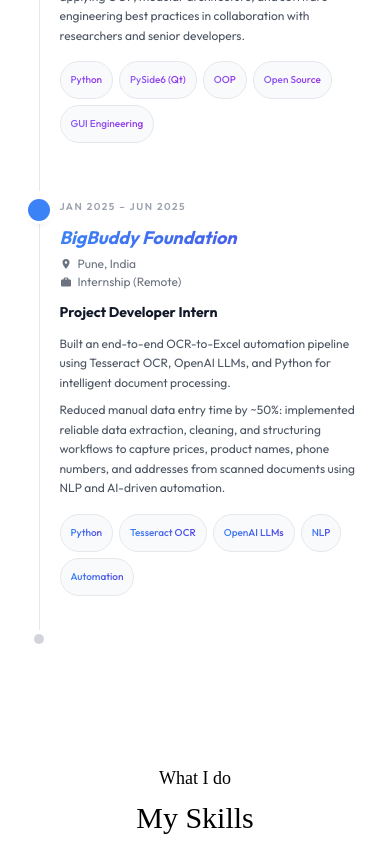
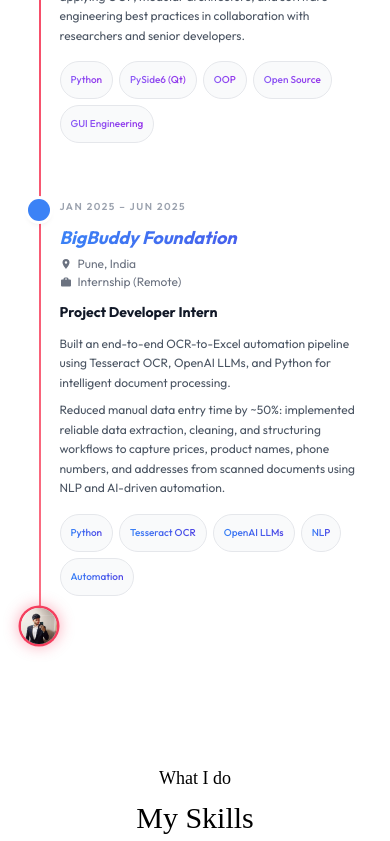
Before and after one commit to AdityaWagh06/Aditya.Wagh-Portfolio, a React (Vite) app: page / in a window 390 px wide. Shown: the part 2776-3617 px from the top of the page. Built offline with nearby package versions, Linux system fonts and the light colour scheme; a web font is replaced by a local one.

Commit message:
fix: add scroll-tracking avatar to mobile experience timeline

```diff
--- a/src/components/Experience.jsx
+++ b/src/components/Experience.jsx
@@ -31,8 +31,6 @@ function MobileEntry({ item }) {
             className={`relative pl-8 pb-12 transition-all duration-700 ease-out
                         ${vis ? 'opacity-100 translate-y-0' : 'opacity-0 translate-y-8'}`}
         >
-            {/* spine line */}
-            <div className="absolute left-[11px] top-3 bottom-0 w-px bg-gray-200 dark:bg-white/10" />
             {/* colored dot */}
             <div className={`absolute left-0 top-2 w-[22px] h-[22px] rounded-full ${item.dot}
                             ring-[3px] ring-white dark:ring-[#111] shadow-md z-10`} />
@@ -72,29 +70,42 @@ function MobileEntry({ item }) {
 
 // ── scroll-driven animated timeline ─────────────────────────────────────────
 export default function Experience() {
-    const containerRef = useRef(null)
-    const [fillPx, setFillPx] = useState(0)
-    const [totalH, setTotalH] = useState(0)
+    const containerRef  = useRef(null)
+    const mobileRef     = useRef(null)
+    const [fillPx,    setFillPx]    = useState(0)
+    const [totalH,    setTotalH]    = useState(0)
+    const [mobFill,   setMobFill]   = useState(0)
+    const [mobH,      setMobH]      = useState(0)
 
     useEffect(() => {
         const onScroll = () => {
-            if (!containerRef.current) return
+            // desktop
+            if (containerRef.current) {
                 const el   = containerRef.current
                 const rect = el.getBoundingClientRect()
                 const h    = el.offsetHeight
                 setTotalH(h)
-            // fill starts when section top crosses 60 % down the viewport,
-            // completes when section scrolls fully past that point
                 const scrolled = window.innerHeight * 0.6 - rect.top
                 setFillPx(Math.min(h, Math.max(0, scrolled)))
+            }
+            // mobile
+            if (mobileRef.current) {
+                const el   = mobileRef.current
+                const rect = el.getBoundingClientRect()
+                const h    = el.offsetHeight
+                setMobH(h)
+                const scrolled = window.innerHeight * 0.6 - rect.top
+                setMobFill(Math.min(h, Math.max(0, scrolled)))
+            }
         }
         window.addEventListener('scroll', onScroll, { passive: true })
         onScroll()
         return () => window.removeEventListener('scroll', onScroll)
     }, [])
 
-    // keep dot centre inside the container bounds
-    const dotCY = Math.min(totalH - 22, Math.max(22, fillPx))
+    // keep dot centres inside container bounds
+    const dotCY    = Math.min(totalH - 22, Math.max(22, fillPx))
+    const mobDotCY = Math.min(mobH - 18,   Math.max(18, mobFill))
 
     return (
         <section
@@ -206,8 +217,26 @@ export default function Experience() {
                 />
             </div>
 
-            {/* ══ MOBILE — borderless left-spine scroll-animated entries ═══════ */}
-            <div className="sm:hidden relative ml-2 mt-2">
+            {/* ══ MOBILE — left-spine with traveling avatar ══════════════════ */}
+            <div ref={mobileRef} className="sm:hidden relative ml-2 mt-2">
+                {/* full-height gray spine */}
+                <div className="absolute left-[11px] top-0 bottom-0 w-px bg-gray-200 dark:bg-white/10 pointer-events-none" />
+                {/* rose scroll-fill */}
+                <div
+                    className="absolute top-0 left-[11px] w-[2px] bg-gradient-to-b from-rose-500 to-rose-400 pointer-events-none"
+                    style={{ height: mobFill }}
+                />
+                {/* traveling avatar */}
+                <div
+                    className="absolute left-[11px] -translate-x-1/2
+                               w-9 h-9 rounded-full overflow-hidden
+                               ring-[2.5px] ring-rose-500
+                               shadow-[0_0_14px_4px_rgba(244,63,94,0.35)]
+                               pointer-events-none z-20"
+                    style={{ top: mobDotCY - 18 }}
+                >
+                    <img src={HEADER.profileImg} alt="Aditya" className="w-full h-full object-cover" />
+                </div>
                 {EXPERIENCE.map((item, i) => (
                     <MobileEntry key={i} item={item} />
                 ))}
```
Lines whose indentation alone changed are shown as unchanged.
